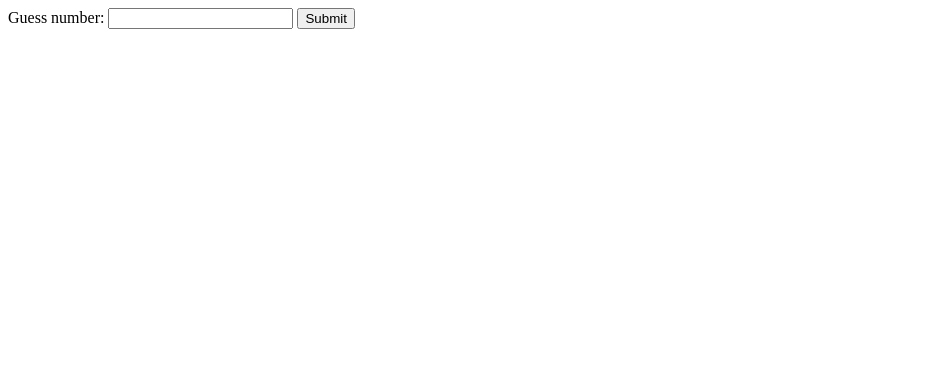
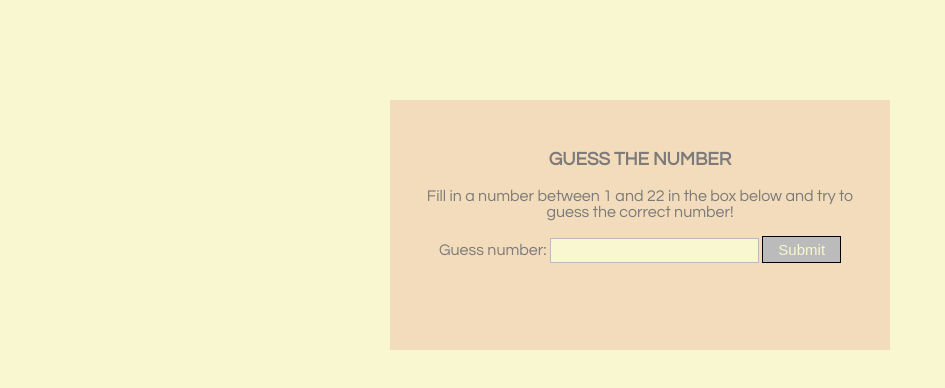
Before and after one commit to Fran1409/guessing-game, a plain HTML site: page index.html in a window 1280 px wide. Shown: the whole page, without its empty margins (0-945 px from the left). Drawn offline with Linux system fonts and the light colour scheme.

Commit message:
Add some css styling

```diff
--- a/index.html
+++ b/index.html
@@ -1,11 +1,18 @@
+<!DOCTYPE html>
 <html lang="en">
 <head>
     <meta charset="UTF-8">
     <meta name="viewport" content="width=device-width, initial-scale=1.0">
     <title>Guessing Game</title>
+
+    <link rel="stylesheet" href="style.css">
+    <link rel="preconnect" href="https://fonts.gstatic.com">
+    <link href="https://fonts.googleapis.com/css2?family=Questrial&display=swap" rel="stylesheet">
 </head>
 <body>
     <div class="container">
+        <h3>GUESS THE NUMBER</h3>
+        <p>Fill in a number between 1 and 22 in the box below and try to guess the correct number!</p>
         <form action="">
             <label for="guess">Guess number: </label>
             <input type="text" id="number">
--- /dev/null
+++ b/style.css
@@ -0,0 +1,47 @@
+body {
+    background-color: #f9f7cf;
+    color: #7c7a7a;
+    font-family: 'Questrial', sans-serif;
+}
+
+.container {
+    background-color: #f2dcbb;
+    width: 500px;
+    height: 250px;
+    margin: 100px auto;
+    text-align: center;
+}
+
+h3 {
+    padding-top: 50px;
+}
+
+p {
+    padding-left: 15px;
+    padding-right: 15px;
+}
+
+#number {
+    background-color: #f9f7cf;
+    border-color: #bbbbbb;
+    border-style: solid;
+    border-width: 1px;
+    padding: 4px 15px;
+
+}
+
+#submit {
+    background-color: #bbbbbb;
+    color: #f9f7cf;
+    font-size: 15px;
+    border-style: solid;
+    border-width: 1px;
+    padding: 4px 15px;
+    text-align: center;
+    text-decoration: none;
+    display: inline-block;
+}
+
+#submit:hover {
+    background-color: #bbbbbbb6;
+}
```
